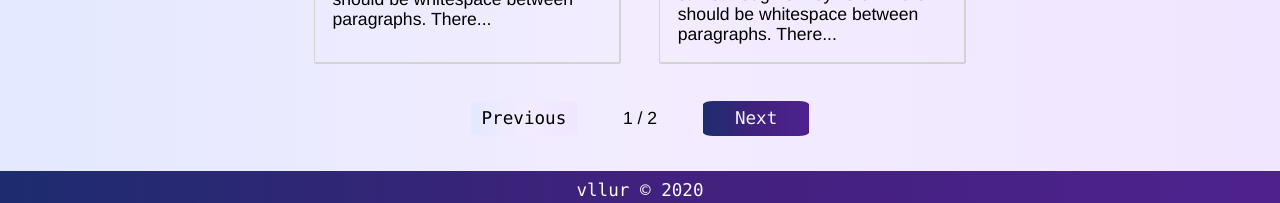
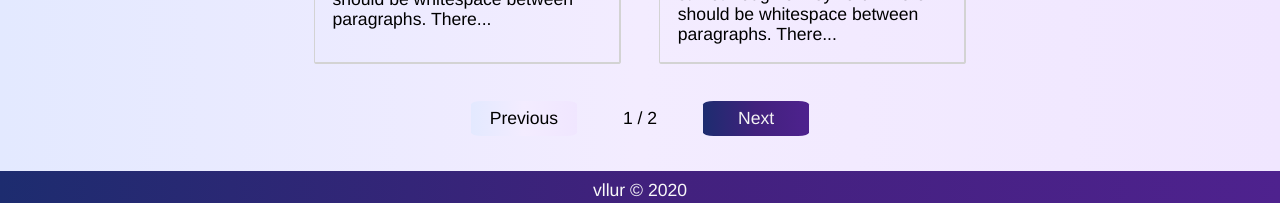
Before and after one commit to vllur/bash-board, a Jekyll site: the page built from index.html, in a window 1280 px wide and 1004 px high. Shown: the part 798-1001 px from the top of the window. Built offline with Jekyll 4.4.1, drawn with Linux system fonts in a browser that asks for light colours; the list of posts is cut into pages by our own code.

Commit message:
Changed fonts

```diff
--- a/_sass/variables.scss
+++ b/_sass/variables.scss
@@ -1,7 +1,7 @@
 $body-font-family: 'Helvetica', 'Trebuchet', 'Trebuchet MS', 'Arial', sans-serif;
-$code-font-family: 'Monaco', 'Deja Vu Sans';
-$paginator-font-family: $code-font-family;
-$footer-font-family: $code-font-family;
+$code-font-family: 'Monaco', 'Hack', 'Deja Vu Sans', mono;
+$paginator-font-family: $body-font-family;
+$footer-font-family: $body-font-family;
 
 $body-bg: linear-gradient(90deg, rgba(227,233,255,1) 0%, rgba(243,236,255,1) 50%, rgba(240,230,255,1) 100%);
 
```
